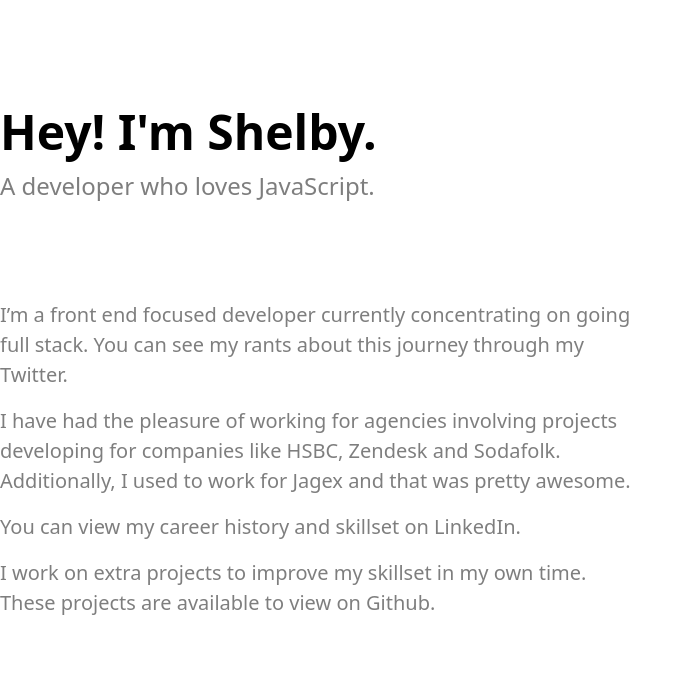
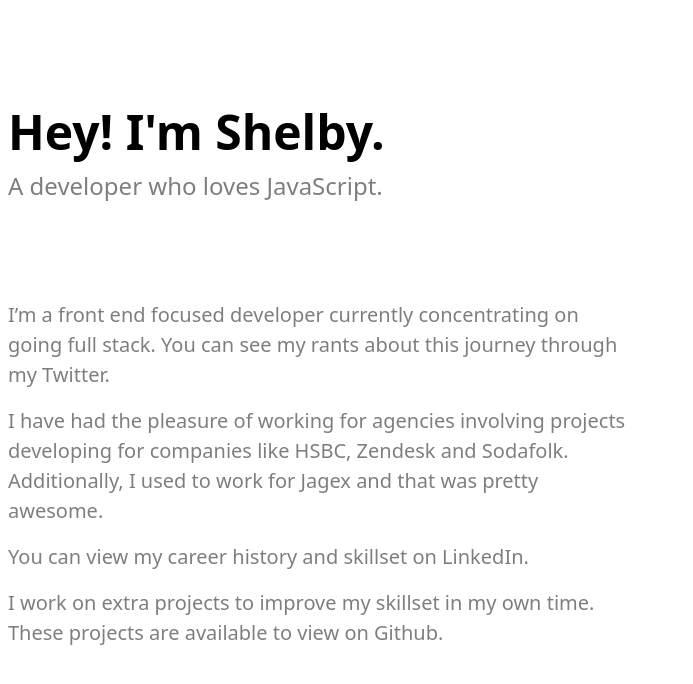
Before and after one commit to Minimilk93/shelby-codes, a Gatsby site: page / in a window 1280 px wide. Shown: the whole page, without its empty margins (0-693 px from the left). Built offline with nearby package versions, Linux system fonts and the light colour scheme; Gatsby itself is replaced by a stand-in of ours.

Commit message:
fix: add padding to container

```diff
--- a/src/components/content.js
+++ b/src/components/content.js
@@ -3,7 +3,7 @@
 const content = () => (
   <>
     <div className="container mx-auto">
-      <div className="lg:w-1/2 mr-auto text-xl opacity-50">
+      <div className="lg:w-1/2 mr-auto text-xl opacity-50 px-2">
         <p className="mb-4">
           I’m a front end focused developer currently concentrating on going
           full stack. You can see my rants about this journey through my
--- a/src/pages/index.js
+++ b/src/pages/index.js
@@ -6,7 +6,7 @@
   <>
     <SEO title="Home" />
     <div className="container mx-auto">
-      <div className="py-24">
+      <div className="py-24 px-2">
         <h1 className="text-5xl font-semibold">Hey! I'm Shelby.</h1>
         <p className="text-2xl opacity-50">A developer who loves JavaScript.</p>
       </div>
```
